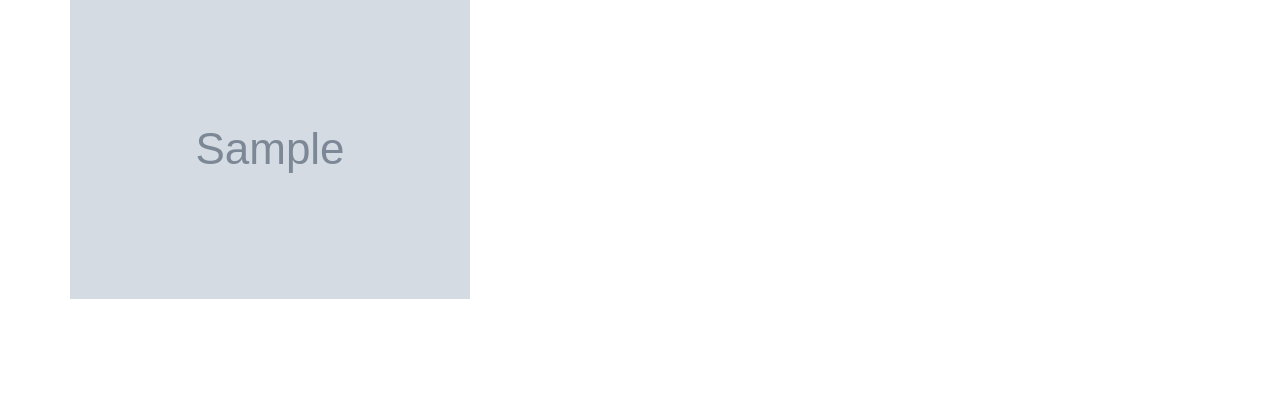
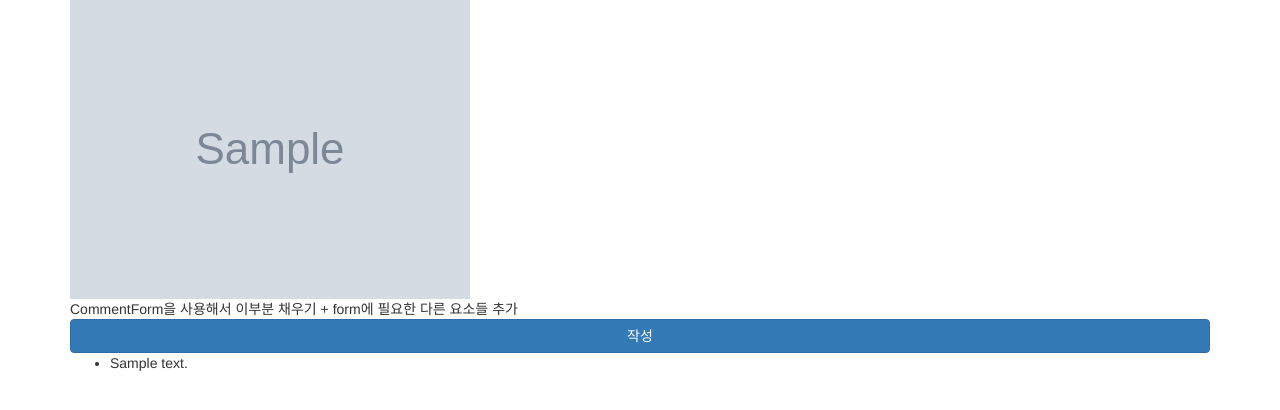
Before and after one commit to Fastcampus-WPS-6th/Instagram, a Django app: page /post/1/ in a window 1280 px wide. Shown: the part 102-512 px from the top of the page. Run offline with Django 3.2, Linux system fonts and the light colour scheme; tables that the repository leaves empty hold one stand-in row (values such as "Sample post"); grey boxes marked "Sample" are stand-in pictures; parts of the project's set-up code (start-up, migrations or seed data) failed here and were passed over; some libraries are stand-ins or nearby versions.

Commit message:
post_detail에서 comment목록 출력

```diff
--- a/instagram/post/models.py
+++ b/instagram/post/models.py
@@ -7,6 +7,6 @@ class Post(models.Model):
 
 
 class PostComment(models.Model):
-    post = models.ForeignKey(Post)
+    post = models.ForeignKey(Post, related_name='comments')
     content = models.TextField()
     created_at = models.DateTimeField(auto_now_add=True)
--- a/instagram/templates/post/post_detail.html
+++ b/instagram/templates/post/post_detail.html
@@ -8,11 +8,20 @@
 	<h3>이미지 파일이 없습니다</h3>
 	{% endif %}
 
+	<form action="">
+		CommentForm을 사용해서 이부분 채우기
+		+ form에 필요한 다른 요소들 추가
+		<button class="btn-primary btn btn-block">작성</button>
+	</form>
+
 	<!--
-
 	post.photo_set.all()
 		-> post.photo_set.all
-
 	-->
+	<ul>
+	{% for comment in post.comments.all %}
+		<li>{{ comment.content }}</li>
+	{% endfor %}
+	</ul>
 </div>
 {% endblock %}
```
